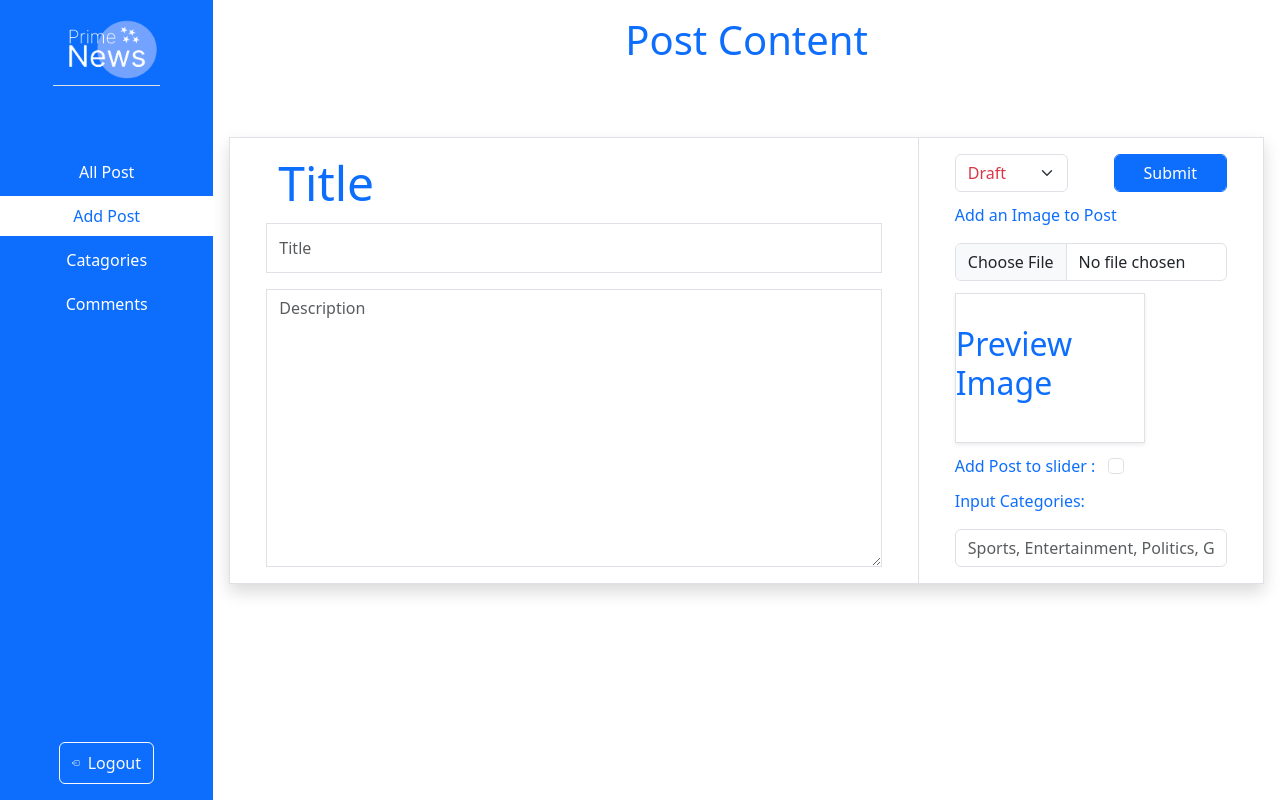
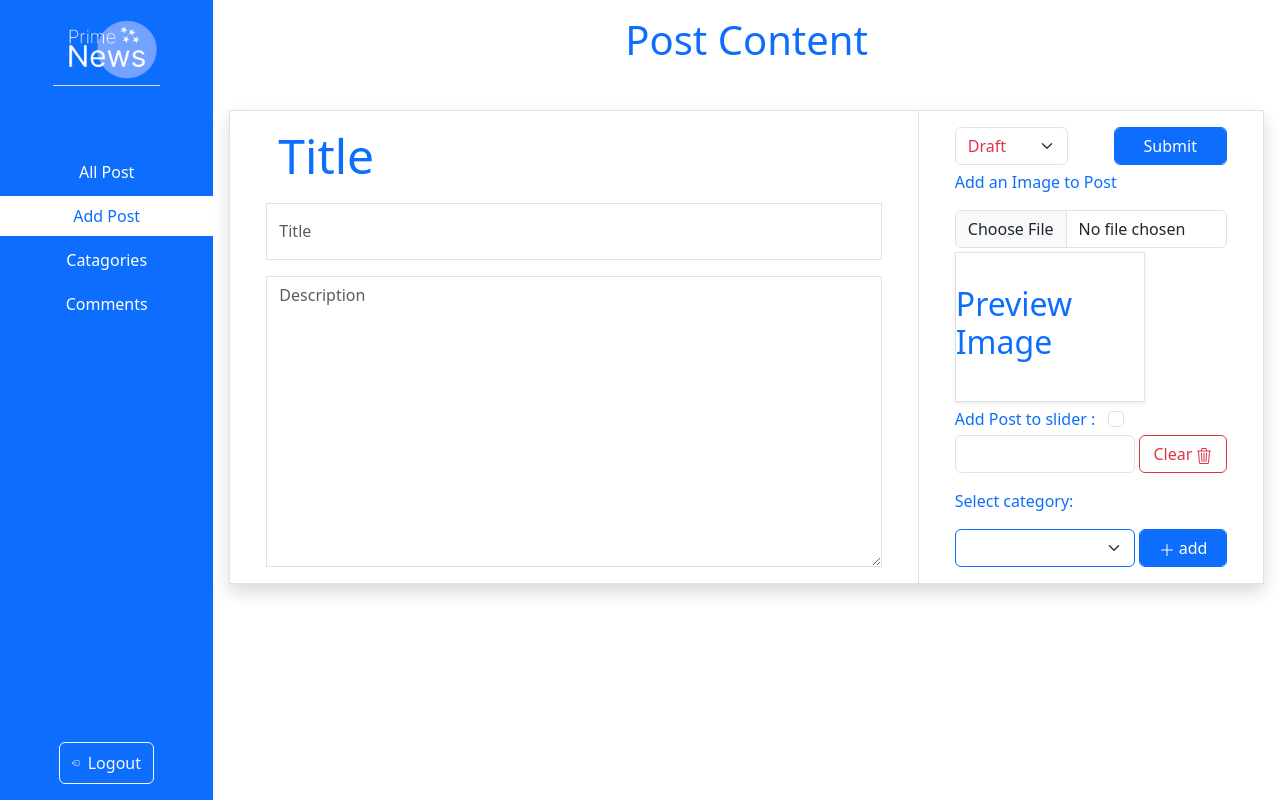
Before and after one commit to chinedugabriel/Blog-Post, a PHP site: page /php_projects/views/add_post.php in a window 1280 px wide. Run offline with PHP 8.4, Linux system fonts and the light colour scheme; lists and menus that the app fills with data are empty.

Commit message:
feat: added the form elements Ui for selecting category

```diff
--- a/views/add_post.php
+++ b/views/add_post.php
@@ -113,16 +113,47 @@
                                     </div>
                                 </div>
                                 <div class="row">
-                                    <p class="text-primary px-md-0">
-                                        Input Categories:
-                                    </p>
-                                    <input type="text" class="form-control" placeholder="Sports, Entertainment, Politics, Global ...." name="categoriesInput" id="categories" list="category-list">
-                                    <datalist id="category-list" class="">
-                                        <option value="Sports" class="">Sports</option>
-                                        <option value="Entertainment" class="">Entertainment</option>
-                                        <option value="Politics" class="">Politics</option>
-                                        <option value="Nature" class="">Nature</option>
-                                    </datalist>
+                                    <div class="col-md-12 px-0">
+                                        <div class="row">
+                                            <div class="col-md-12">
+                                                <div class="row g-1">
+                                                    <div class="col-8">
+                                                        <input type="text" id="categories-input" class="form-control  focus-ring focus-ring-light " readonly>
+                                                    </div>
+                                                    <div class="col-4 ">
+                                                        <button type="button" class="btn btn-outline-danger form-control" id="clear-input-category">Clear <svg xmlns="http://www.w3.org/2000/svg" width="16" height="16" fill="currentColor" class="bi bi-trash3" viewBox="0 0 16 16">
+                                                            <path d="M6.5 1h3a.5.5 0 0 1 .5.5v1H6v-1a.5.5 0 0 1 .5-.5M11 2.5v-1A1.5 1.5 0 0 0 9.5 0h-3A1.5 1.5 0 0 0 5 1.5v1H1.5a.5.5 0 0 0 0 1h.538l.853 10.66A2 2 0 0 0 4.885 16h6.23a2 2 0 0 0 1.994-1.84l.853-10.66h.538a.5.5 0 0 0 0-1zm1.958 1-.846 10.58a1 1 0 0 1-.997.92h-6.23a1 1 0 0 1-.997-.92L3.042 3.5zm-7.487 1a.5.5 0 0 1 .528.47l.5 8.5a.5.5 0 0 1-.998.06L5 5.03a.5.5 0 0 1 .47-.53Zm5.058 0a.5.5 0 0 1 .47.53l-.5 8.5a.5.5 0 1 1-.998-.06l.5-8.5a.5.5 0 0 1 .528-.47M8 4.5a.5.5 0 0 1 .5.5v8.5a.5.5 0 0 1-1 0V5a.5.5 0 0 1 .5-.5"/>
+                                                            </svg>
+                                                        </button>
+                                                    </div>
+                                                </div>
+                                            </div>
+                                        </div>
+                                        <div class="row my-3">
+                                            <div class="col-md-12">
+                                                <p class="text-primary mb-0">
+                                                    Select category:
+                                                </p>
+                                            </div>
+                                        </div>
+                                        <div class="row g-1">
+                                            <div class="col-8">
+                                                <select name="" id="category-list" class="form-select border border-primary" >
+                                                    <!-- <option value=""></option>-->
+                                                </select>
+                                            </div>
+                                            <div class="col-4">
+                                                <button type="button" id="Add-to-input-category" class="btn btn-primary form-control">
+                                                    <svg xmlns="http://www.w3.org/2000/svg" width="16" height="16" fill="currentColor" class="bi bi-plus-lg" viewBox="0 0 16 16">
+                                                        <path fill-rule="evenodd" d="M8 2a.5.5 0 0 1 .5.5v5h5a.5.5 0 0 1 0 1h-5v5a.5.5 0 0 1-1 0v-5h-5a.5.5 0 0 1 0-1h5v-5A.5.5 0 0 1 8 2"/>
+                                                    </svg> add
+                                                </button>
+                                            </div>
+                                        </div>
+                                    </div>
+
+                                    <!-- <input type="text" class="form-control" placeholder="Sports, Entertainment, Politics, Global ...." name="categoriesInput" id="categories" list="category-list"> -->
+
                                 </div>
                                 <!--
                                     To save the post to draft which the user can use later you can use the same database table but have a column in the table as display status where the value would either be publish or draftBut remember when we want to display from the table we would use the row Ie(Display status) to get our data from the database for the index page or Blog page which all site visitors can see
```
